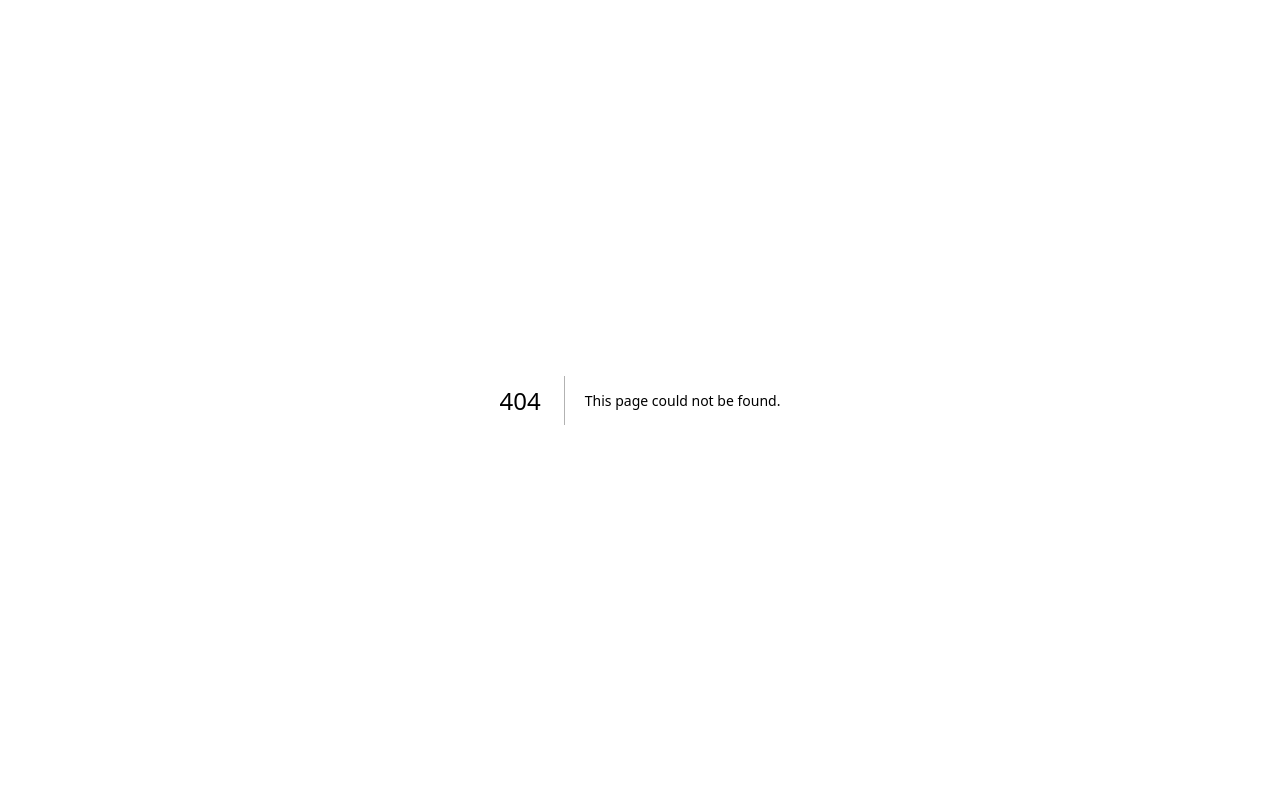
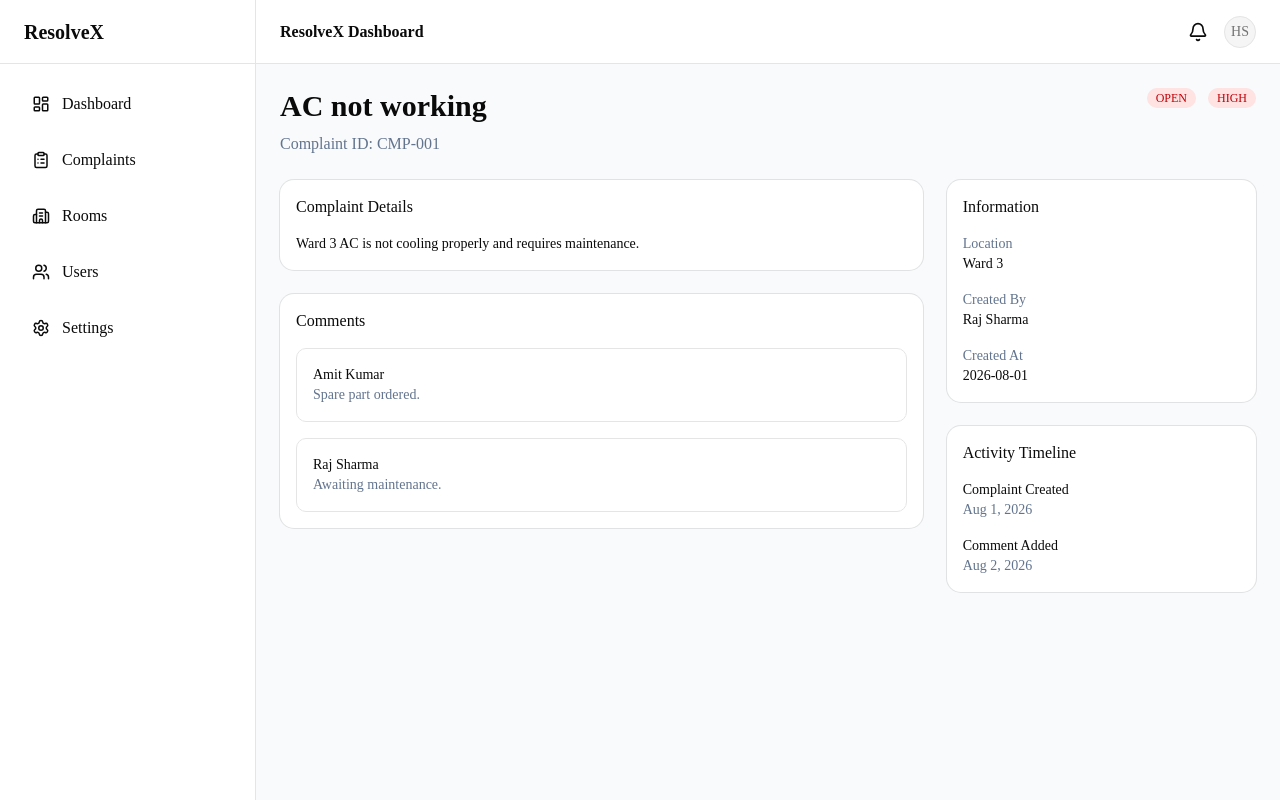
Before and after one commit to Harshvs2003/Resolve-X, a Next.js app in the folder resolvex/: page /dashboard/complaints/CMP-001 in a window 1280 px wide. Before the commit this address had no page. Built offline with nearby package versions, Linux system fonts and the light colour scheme.

Commit message:
complaint link and details page

```diff
--- /dev/null
+++ b/resolvex/src/app/dashboard/complaints/[id]/page.tsx
@@ -0,0 +1,195 @@
+import {
+  Card,
+  CardContent,
+  CardHeader,
+  CardTitle,
+} from "@/components/ui/card";
+
+import StatusBadge
+from "@/components/complaints/status-badge";
+
+import PriorityBadge
+from "@/components/complaints/priority-badge";
+
+export default async function ComplaintDetailsPage() {
+
+  const complaint = {
+    id: "CMP-001",
+    title: "AC not working",
+    description:
+      "Ward 3 AC is not cooling properly and requires maintenance.",
+    location: "Ward 3",
+    priority: "HIGH" as const,
+    status: "OPEN" as const,
+    createdBy: "Raj Sharma",
+    createdAt: "2026-08-01",
+  };
+
+  return (
+    <div className="space-y-6">
+
+      <div className="flex justify-between items-start">
+
+        <div>
+          <h1 className="text-3xl font-bold">
+            {complaint.title}
+          </h1>
+
+          <p className="text-slate-500 mt-2">
+            Complaint ID: {complaint.id}
+          </p>
+        </div>
+
+        <div className="flex gap-3">
+          <StatusBadge
+            status={complaint.status}
+          />
+
+          <PriorityBadge
+            priority={complaint.priority}
+          />
+        </div>
+
+      </div>
+
+      <div className="grid grid-cols-3 gap-6">
+
+        <div className="col-span-2 space-y-6">
+
+          <Card>
+            <CardHeader>
+              <CardTitle>
+                Complaint Details
+              </CardTitle>
+            </CardHeader>
+
+            <CardContent>
+              <p>
+                {complaint.description}
+              </p>
+            </CardContent>
+          </Card>
+
+          <Card>
+            <CardHeader>
+              <CardTitle>
+                Comments
+              </CardTitle>
+            </CardHeader>
+
+            <CardContent>
+
+              <div className="space-y-4">
+
+                <div className="border rounded-lg p-4">
+                  <p className="font-medium">
+                    Amit Kumar
+                  </p>
+
+                  <p className="text-sm text-slate-500">
+                    Spare part ordered.
+                  </p>
+                </div>
+
+                <div className="border rounded-lg p-4">
+                  <p className="font-medium">
+                    Raj Sharma
+                  </p>
+
+                  <p className="text-sm text-slate-500">
+                    Awaiting maintenance.
+                  </p>
+                </div>
+
+              </div>
+
+            </CardContent>
+          </Card>
+
+        </div>
+
+        <div>
+
+          <Card>
+
+            <CardHeader>
+              <CardTitle>
+                Information
+              </CardTitle>
+            </CardHeader>
+
+            <CardContent className="space-y-4">
+
+              <div>
+                <p className="text-sm text-slate-500">
+                  Location
+                </p>
+
+                <p>{complaint.location}</p>
+              </div>
+
+              <div>
+                <p className="text-sm text-slate-500">
+                  Created By
+                </p>
+
+                <p>{complaint.createdBy}</p>
+              </div>
+
+              <div>
+                <p className="text-sm text-slate-500">
+                  Created At
+                </p>
+
+                <p>{complaint.createdAt}</p>
+              </div>
+
+            </CardContent>
+
+          </Card>
+
+          <Card className="mt-6">
+
+            <CardHeader>
+              <CardTitle>
+                Activity Timeline
+              </CardTitle>
+            </CardHeader>
+
+            <CardContent>
+
+              <div className="space-y-4">
+
+                <div>
+                  <p className="font-medium">
+                    Complaint Created
+                  </p>
+
+                  <p className="text-sm text-slate-500">
+                    Aug 1, 2026
+                  </p>
+                </div>
+
+                <div>
+                  <p className="font-medium">
+                    Comment Added
+                  </p>
+
+                  <p className="text-sm text-slate-500">
+                    Aug 2, 2026
+                  </p>
+                </div>
+
+              </div>
+
+            </CardContent>
+
+          </Card>
+
+        </div>
+
+      </div>
+
+    </div>
+  );
+}
--- a/resolvex/src/components/complaints/complaint-table.tsx
+++ b/resolvex/src/components/complaints/complaint-table.tsx
@@ -6,6 +6,7 @@ import {
   TableHeader,
   TableRow,
 } from "@/components/ui/table";
+import Link from "next/link";
 
 import { Complaint } from "@/types/complaint";
 
@@ -16,9 +17,7 @@ interface Props {
   data: Complaint[];
 }
 
-export default function ComplaintTable({
-  data,
-}: Props) {
+export default function ComplaintTable({ data }: Props) {
   return (
     <div className="rounded-xl border bg-white">
       <Table>
@@ -40,32 +39,26 @@ export default function ComplaintTable({
               <TableCell>{complaint.id}</TableCell>
 
               <TableCell>
-                {complaint.title}
+                <Link
+                  href={`/dashboard/complaints/${complaint.id}`}
+                  className=" text-grey-600 hover:underline font-medium">
+                  {complaint.title}
+                </Link>
+              </TableCell>
+
+              <TableCell>{complaint.location}</TableCell>
+
+              <TableCell>
+                <PriorityBadge priority={complaint.priority} />
               </TableCell>
 
               <TableCell>
-                {complaint.location}
+                <StatusBadge status={complaint.status} />
               </TableCell>
 
-              <TableCell>
-                <PriorityBadge
-                  priority={complaint.priority}
-                />
-              </TableCell>
+              <TableCell>{complaint.createdBy}</TableCell>
 
-              <TableCell>
-                <StatusBadge
-                  status={complaint.status}
-                />
-              </TableCell>
-
-              <TableCell>
-                {complaint.createdBy}
-              </TableCell>
-
-              <TableCell>
-                {complaint.createdAt}
-              </TableCell>
+              <TableCell>{complaint.createdAt}</TableCell>
             </TableRow>
           ))}
         </TableBody>
```
